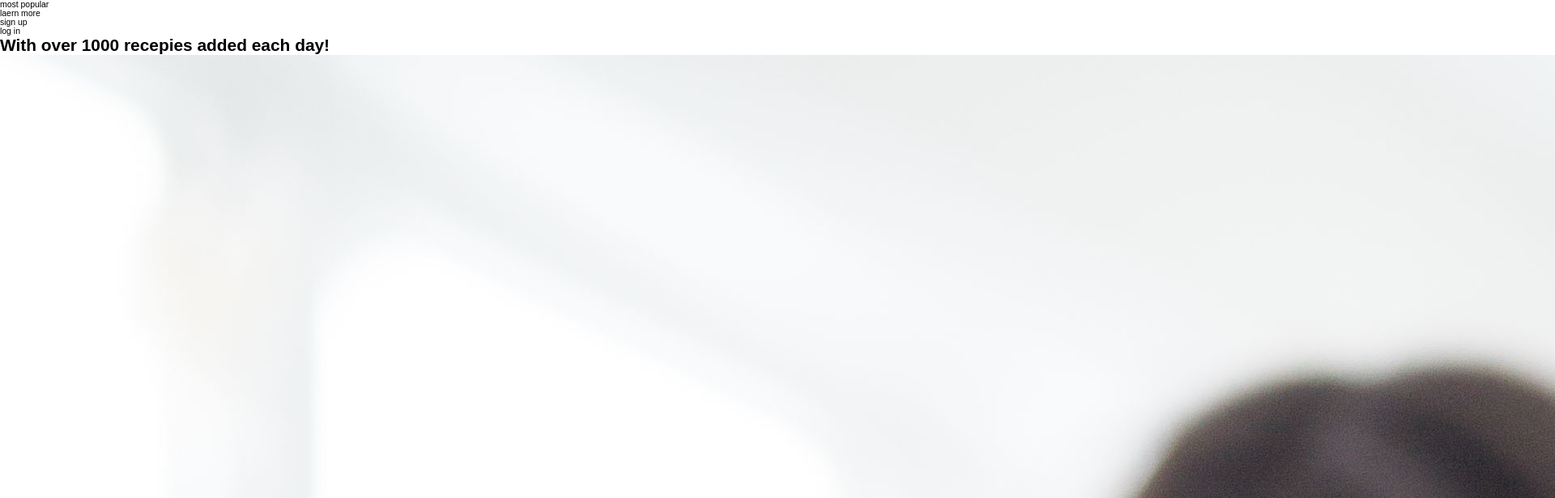
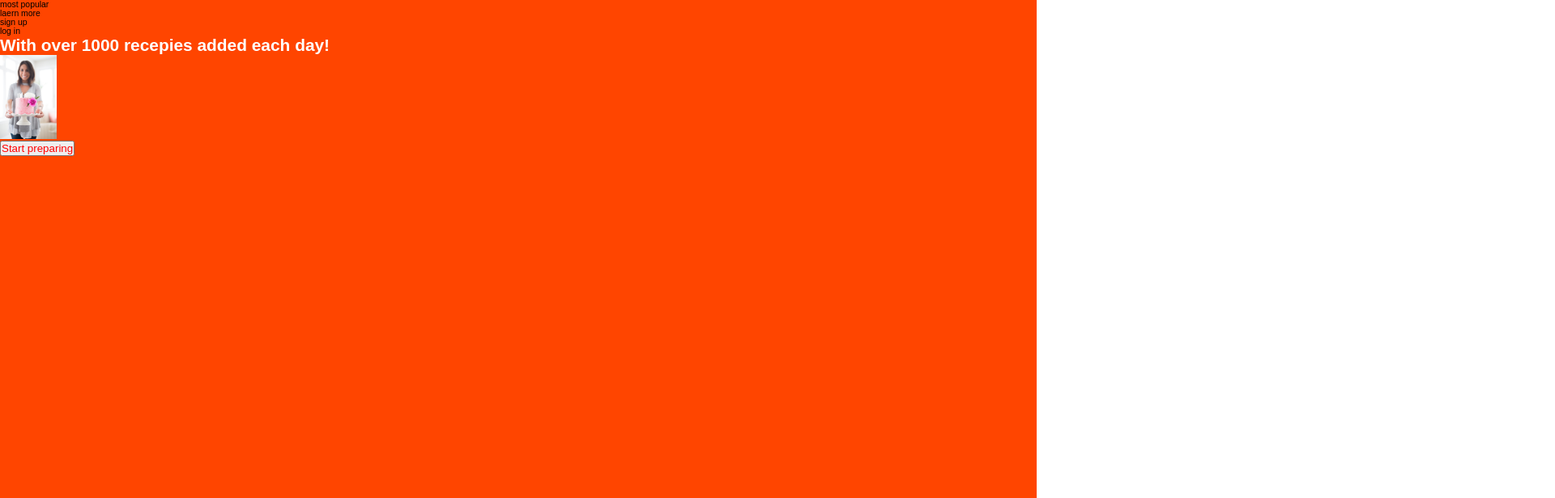
Before and after one commit to wonez/Dulce, a React app: page / in a window 1280 px wide. Shown: the top 616 px of the page at 81% size, 1920 px wide, since content can reach past the window. Built offline with nearby package versions, Linux system fonts and the light colour scheme.

Commit message:
scss started, webpack config eddited

```diff
--- a/src/UI/ButtonMain/ButtonMain.js
+++ b/src/UI/ButtonMain/ButtonMain.js
@@ -1,6 +1,6 @@
 import React from 'react';
 
-import classes from './ButtonMain';
+import classes from './ButtonMain.scss';
 
 const ButtonMain = (props) => {
     return(
--- /dev/null
+++ b/src/_variables.scss
@@ -0,0 +1,16 @@
+$color-primary-light: #FD7A3F;
+$color-primary-dark: orangered; //maroon
+
+$color-secondary-light: gold;
+$color-secondary-dark: goldenrod;
+
+$color-tertiary: yellowgreen;
+
+$color-dark: #63b8ff;
+$color-darker: #836fff;
+
+$color-gray-lighter: #eee;
+$color-gray-light: #ddd;
+$color-gray-dark: #777;
+
+$color-white: #fff;
--- a/src/components/Entry/Entry.js
+++ b/src/components/Entry/Entry.js
@@ -3,17 +3,19 @@ import React from 'react';
 import Nav from './Nav/Nav';
 import ButtonMain from '../../UI/ButtonMain/ButtonMain';
 
+import classes from './Entry.scss';
+
 import cakeImg from '../../assets/woman-cake.jpg';
 
 const Entry = () => {
     return(
-        <div>
+        <div className={classes.Entry}>
             <Nav />
-            <div>
+            <div className={classes.Entry__Banner}>
                 <h1>
                     With over 1000 recepies added each day!
                 </h1>
-                <img alt="Photo by Ana Tavares on Unsplash" src={cakeImg}/>
+                <img className={classes.Entry__Banner__img} alt="Photo by Ana Tavares on Unsplash" src={cakeImg}/>
             </div>
             <ButtonMain>Start preparing</ButtonMain>
         </div>
--- a/src/components/Entry/Entry.scss
+++ b/src/components/Entry/Entry.scss
@@ -0,0 +1,11 @@
+.Entry{
+    height: 100vh;
+    width: 100%;
+    background: $color-primary-dark;
+    &__Banner{
+        color: white;
+        &__img{
+            height: 10rem;
+        }
+    }
+}
--- a/src/components/Entry/Nav/Nav.js
+++ b/src/components/Entry/Nav/Nav.js
@@ -1,6 +1,6 @@
 import React from 'react';
 
-import classes from './Nav';
+import classes from './Nav.scss';
 
 const Nav = () => {
     return(
--- a/src/index.scss
+++ b/src/index.scss
@@ -1,20 +1,3 @@
-$color-primary-light: #FD7A3F;
-$color-primary-dark: orangered; //maroon
-
-$color-secondary-light: gold;
-$color-secondary-dark: goldenrod;
-
-$color-tertiary: yellowgreen;
-
-$color-dark: #63b8ff;
-$color-darker: #836fff;
-
-$color-gray-lighter: #eee;
-$color-gray-light: #ddd;
-$color-gray-dark: #777;
-
-$color-white: #fff;
-
 *{
     margin: 0;
     padding: 0;
--- a/webpack.config.dev.js
+++ b/webpack.config.dev.js
@@ -1,6 +1,5 @@
 const path = require('path');
 const HtmlWebpackPlugin = require('html-webpack-plugin');
-const MiniCssExtractPlugin = require("mini-css-extract-plugin");
 
 module.exports = {
     mode: 'development',
@@ -49,7 +48,11 @@ module.exports = {
                     {
                         loader: 'sass-loader',
                         options: {
-                            sourceMap: true
+                            sourceMap: true,
+                            data: '@import "variables";',
+                            includePaths: [
+                                path.resolve(__dirname, "./src")
+                            ]
                         }
                     }
                 ]
```
Also changed, not shown: webpack.config.prod.js (+9 -2 lines).
